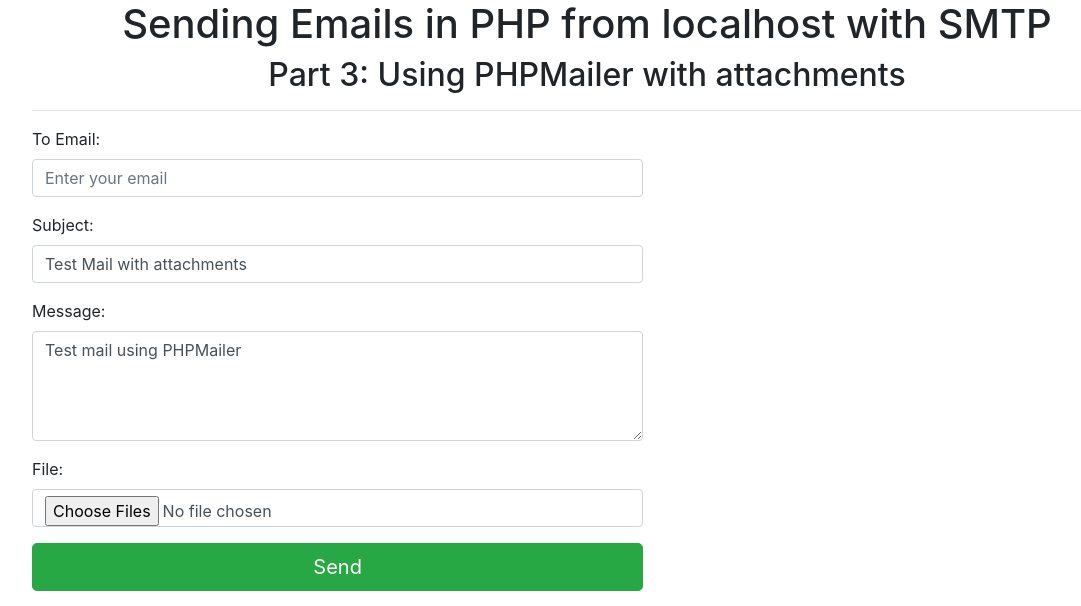
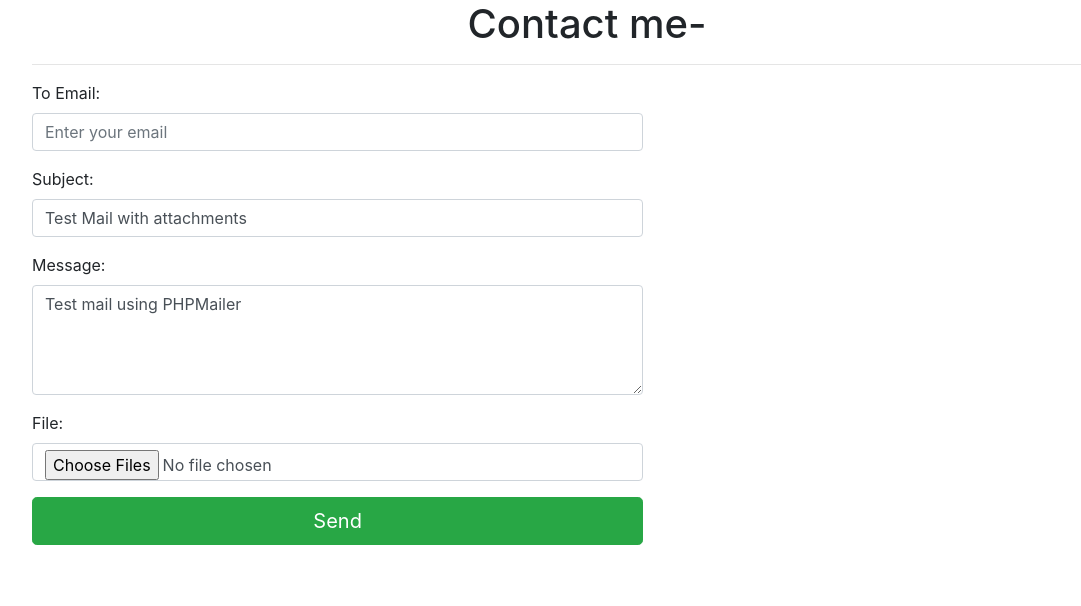
Before and after one commit to systronics/ai360trading, a PHP site: page /jobs/formpage.php in a window 1280 px wide. Shown: the top 606 px of the page, without its empty margins (53-1134 px from the left). Run offline with PHP 8.4, Linux system fonts and the light colour scheme; some libraries are stand-ins or nearby versions.

Commit message:
Update formpage.php

```diff
--- a/jobs/formpage.php
+++ b/jobs/formpage.php
@@ -1,13 +1,8 @@
-<!DOCTYPE html>
-<html>
-<head>
-	<title>Send mail from PHP using SMTP</title>
-	<link rel="stylesheet" href="css/bootstrap.min.css">
-</head>
-<body>
+
+<link rel="stylesheet" href="css/bootstrap.min.css">
 <div class="container">
-<h1 class="text-center">Sending Emails in PHP from localhost with SMTP</h1>
-<h2 class="text-center">Part 3: Using PHPMailer with attachments</h2>
+<h1 class="text-center">Contact me-</h1>
+
 <hr>
 	<?php
 		if(isset($_POST['sendmail'])) {
@@ -20,10 +15,10 @@
 
 			$mail->isSMTP();                                      // Set mailer to use SMTP
 			$mail->Host = 'smtp.googlepass.net';  // Specify main and backup SMTP servers
-			$mail->SMTPAuth = true;                               // Enable SMTP authentication
+			//$mail->SMTPAuth = true;                               // Enable SMTP authentication
 			$mail->Username = EMAIL;                 // SMTP username
 			$mail->Password = PASS;                           // SMTP password
-			$mail->SMTPSecure = 'tls';                            // Enable TLS encryption, `ssl` also accepted
+			//$mail->SMTPSecure = 'tls';                            // Enable TLS encryption, `ssl` also accepted
 			$mail->Port = 587;                                    // TCP port to connect to
 
 			$mail->setFrom(EMAIL, 'amit');
@@ -85,5 +80,3 @@
         </form>
 	</div>
 </div>
-</body>
-</html>
```
